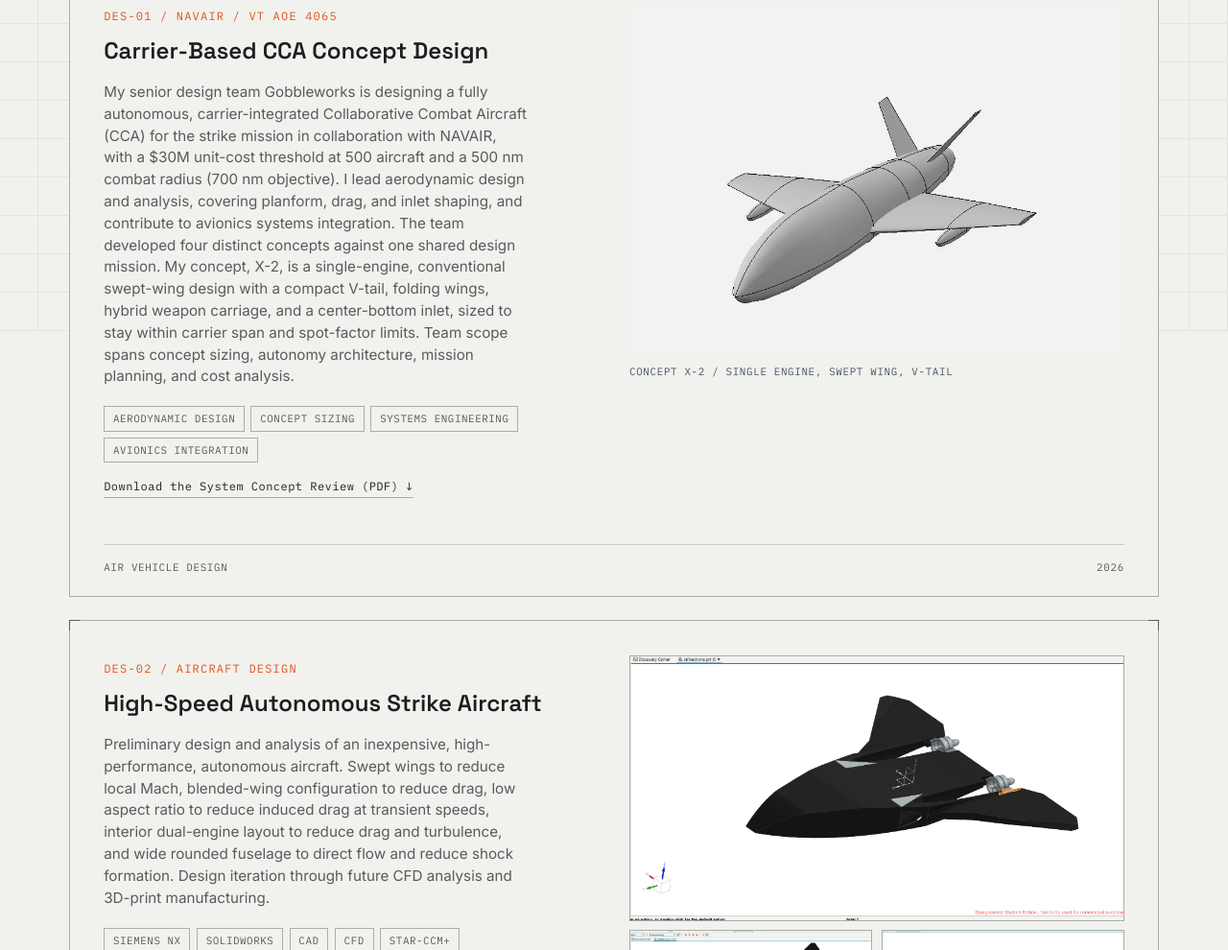
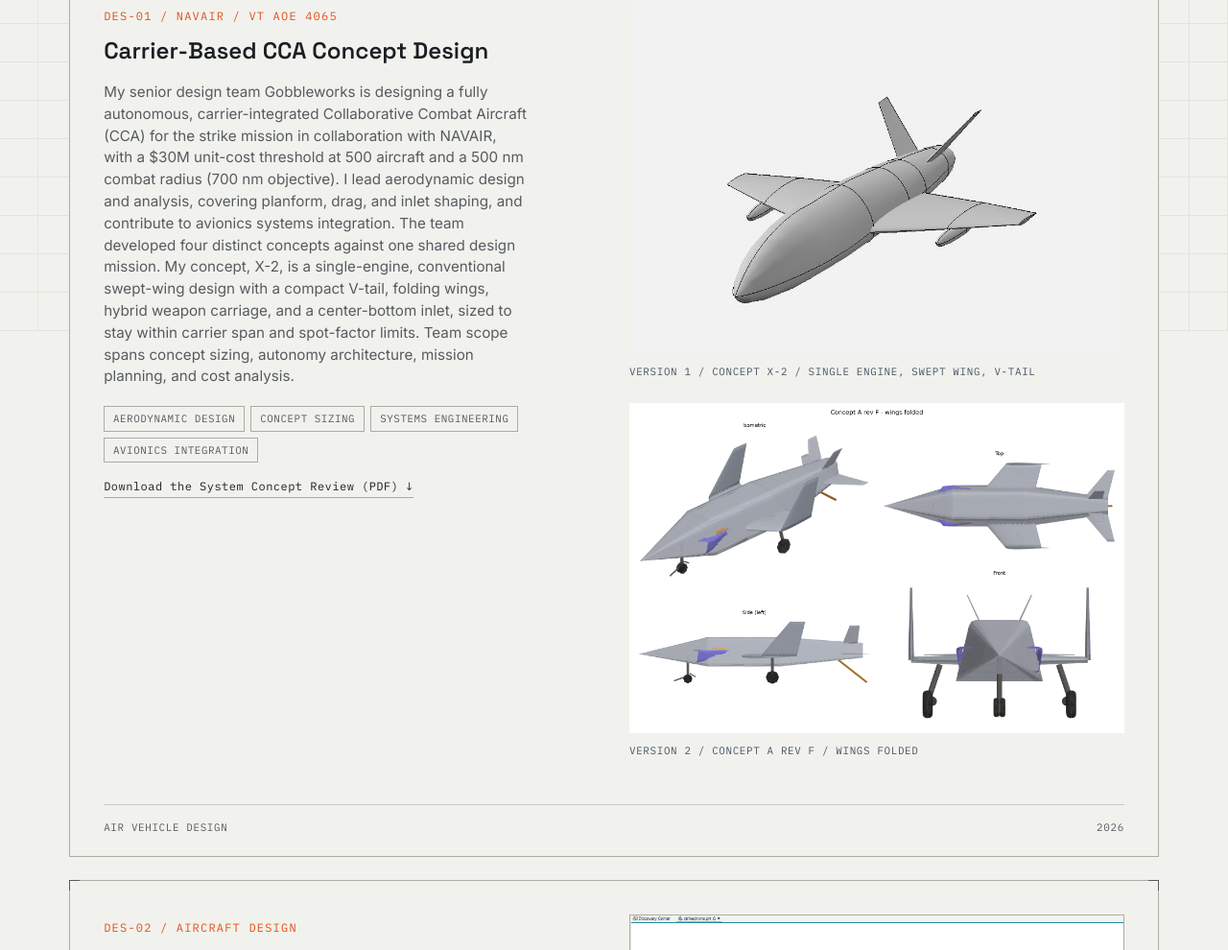
Before and after one commit to Harrysone12345/Portfolio, a plain HTML site: page design.html in a window 1280 px wide. Shown: the part 455-1445 px from the top of the page at 96% size. Drawn offline with Linux system fonts and the light colour scheme.

Commit message:
Add version 2 render to NAVAIR CCA project
- Label the existing X-2 render as Version 1
- Add Concept A rev F (wings folded) as Version 2
- Rename NAVAIR images to v1-/v2- filenames

Co-Authored-By: Claude Sonnet 5.5 <noreply@anthropic.com>
Claude-Session: https://claude.ai/code/session_01AhuQ8djLWFXrXedcDmPXbY

```diff
--- a/css/styles.css
+++ b/css/styles.css
@@ -824,3 +824,6 @@ section, .cat-nav{position:relative;z-index:2;}
 
 /* single-image galleries (renders, diagrams) get more room */
 .project-gallery img:only-child{max-height:440px;}
+
+/* stacked captioned images in one media column */
+.media-caption + .project-gallery{margin-top:1.6rem;}
--- a/design.html
+++ b/design.html
@@ -65,9 +65,14 @@
       </div>
       <div class="project-media">
         <div class="project-gallery">
-          <img src="images/navair-cca/x2-concept.png" alt="CAD render of the X-2 concept: a single-engine, swept-wing carrier-based CCA with a V-tail" loading="lazy">
+          <img src="images/navair-cca/v1-x2-concept.png" alt="Version 1: CAD render of the X-2 concept, a single-engine, swept-wing carrier-based CCA with a V-tail" loading="lazy">
         </div>
-        <p class="media-caption">Concept X-2 / single engine, swept wing, V-tail</p>
+        <p class="media-caption">Version 1 / Concept X-2 / single engine, swept wing, V-tail</p>
+
+        <div class="project-gallery">
+          <img src="images/navair-cca/v2-concept-a-rev-f-folded.png" alt="Version 2: isometric, top, side, and front views of Concept A rev F with the wings folded" loading="lazy">
+        </div>
+        <p class="media-caption">Version 2 / Concept A rev F / wings folded</p>
       </div>
       <div class="title-block">
         <span>Air Vehicle Design</span>
```
Also changed, not shown: images/navair-cca/v1-x2-concept.png (renamed from images/navair-cca/x2-concept.png), images/navair-cca/v2-concept-a-rev-f-folded.png (added).
